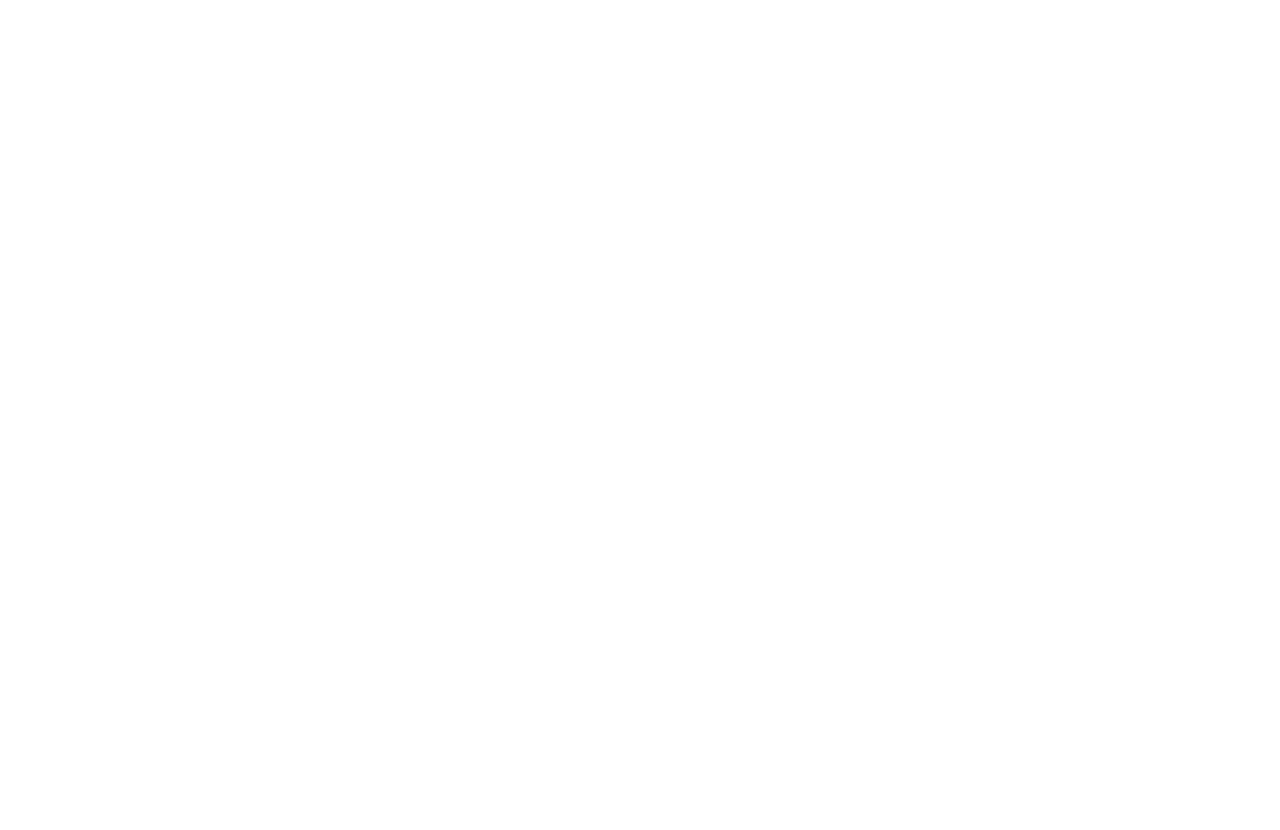
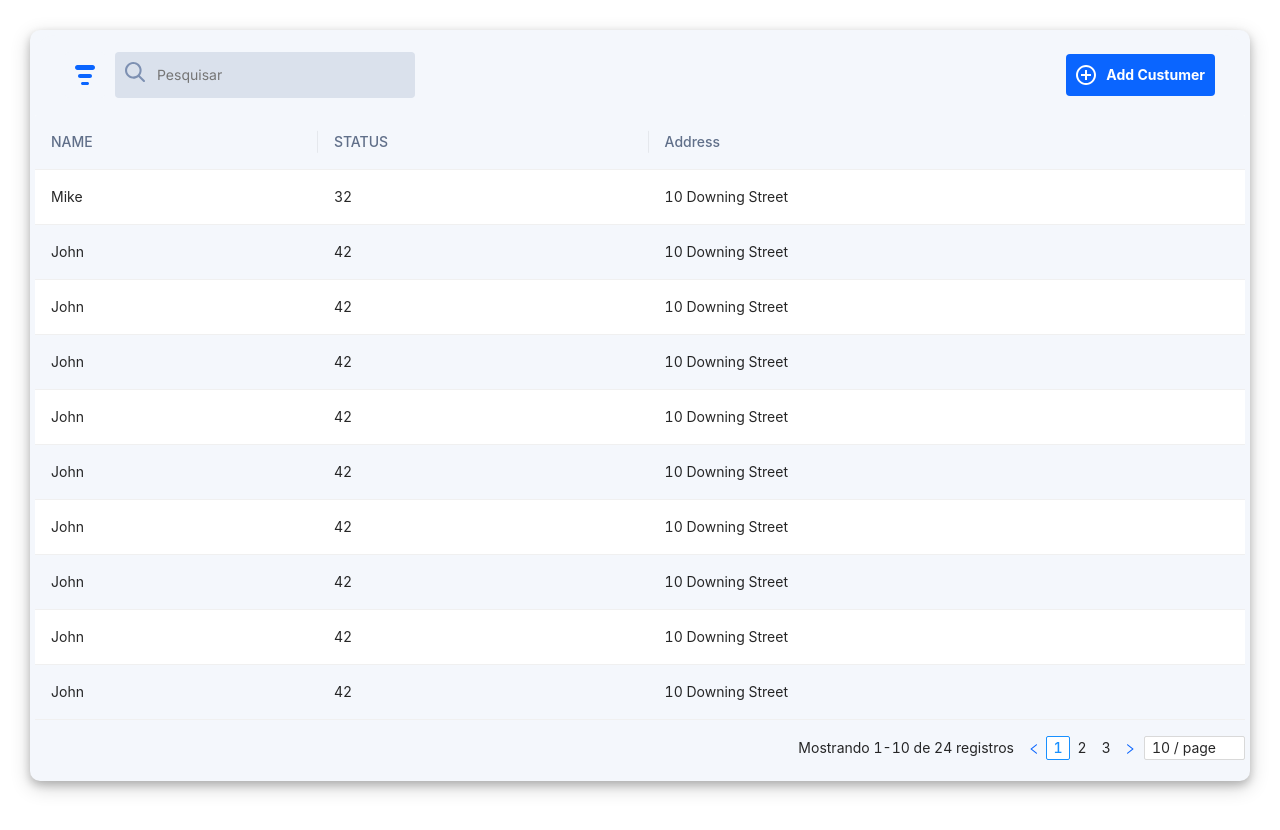
Before and after one commit to dulemos/persons-client, a React (Create React App) app in the folder persons-client/: page / in a window 1280 px wide. Before the commit the page ends 800 px from the top, so only its background shows below. Built offline with nearby package versions, Linux system fonts and the light colour scheme.

Commit message:
[Table] Add table and Search

```diff
--- a/persons-client/package.json
+++ b/persons-client/package.json
@@ -6,8 +6,10 @@
     "@testing-library/jest-dom": "^5.11.5",
     "@testing-library/react": "^11.1.0",
     "@testing-library/user-event": "^12.1.10",
+    "antd": "^4.7.3",
     "react": "^17.0.1",
     "react-dom": "^17.0.1",
+    "react-highlight-words": "^0.16.0",
     "react-scripts": "4.0.0",
     "web-vitals": "^0.2.4"
   },
--- a/persons-client/src/App.css
+++ b/persons-client/src/App.css
@@ -1,3 +1,20 @@
 .App {
   background-color: #ffffff;
 }
+
+tr:nth-child(even) {
+  background-color: #F4F7FC;
+}
+
+th {
+  background-color: #F4F7FC!important;
+  color: #606F89!important;
+}
+
+.app-body {
+  margin: 30px;
+  padding: 5px;
+  border-radius: 10px;
+  background-color: #F4F7FC;
+  box-shadow: 0 4px 8px 0 rgba(0, 0, 0, 0.2), 0 6px 20px 0 rgba(0, 0, 0, 0.19)
+}
--- a/persons-client/src/App.js
+++ b/persons-client/src/App.js
@@ -1,9 +1,16 @@
-import './App.css';
+import "./App.css";
+import "../node_modules/antd/dist/antd.css";
+
+import Content from "./Containers/Content/Content";
 
 function App() {
+
+
+
+
   return (
     <div className="App">
-
+      <Content />
     </div>
   );
 }
--- a/persons-client/src/Components/Button/Button.css
+++ b/persons-client/src/Components/Button/Button.css
@@ -5,10 +5,11 @@
     flex-direction: row;
     align-items: center;
     padding: 10px;
+    font-weight: bold;
 }
 
-.primary :last-child {
-    margin-left: 10px;
+.primary :first-child {
+    margin-right: 10px;
 }
 
 
@@ -30,7 +31,8 @@
 }
 
 .secundary {
-    background-color: #ffffff;
+    background-color: #F4F7FC;
+
 }
 
 button svg path {
--- a/persons-client/src/Components/Input/Input.js
+++ b/persons-client/src/Components/Input/Input.js
@@ -19,6 +19,7 @@
           type={this.props.type}
           placeholder={this.props.placeholder}
           className="input"
+          onChange={this.props.onChange}
         ></input>
       </div>
     );
--- /dev/null
+++ b/persons-client/src/Containers/Content/Content.js
@@ -0,0 +1,240 @@
+import React, { Component } from "react";
+import TableHeader from "../TableHeader/TableHeader";
+import Button from "../../Components/Button/Button";
+import Input from "../../Components/Input/Input";
+import { Table } from "antd";
+import Highlighter from "react-highlight-words";
+
+export default class Content extends Component {
+  constructor(props) {
+    super(props);
+
+    this.state = {
+      isLoading: true,
+      dataSource: [
+        {
+          key: "1",
+          name: "Mike",
+          age: 32,
+          address: "10 Downing Street",
+        },
+        {
+          key: "2",
+          name: "John",
+          age: 42,
+          address: "10 Downing Street",
+        },
+        {
+          key: "3",
+          name: "John",
+          age: 42,
+          address: "10 Downing Street",
+        },
+        {
+          key: "4",
+          name: "John",
+          age: 42,
+          address: "10 Downing Street",
+        },
+        {
+          key: "5",
+          name: "John",
+          age: 42,
+          address: "10 Downing Street",
+        },
+        {
+          key: "6",
+          name: "John",
+          age: 42,
+          address: "10 Downing Street",
+        },
+        {
+          key: "7",
+          name: "John",
+          age: 42,
+          address: "10 Downing Street",
+        },
+        {
+          key: "8",
+          name: "John",
+          age: 42,
+          address: "10 Downing Street",
+        },
+        {
+          key: "9",
+          name: "John",
+          age: 42,
+          address: "10 Downing Street",
+        },
+        {
+          key: "10",
+          name: "John",
+          age: 42,
+          address: "10 Downing Street",
+        },
+        {
+          key: "11",
+          name: "John",
+          age: 42,
+          address: "10 Downing Street",
+        },
+        {
+          key: "12",
+          name: "John",
+          age: 42,
+          address: "10 Downing Street",
+        },
+        {
+          key: "13",
+          name: "John",
+          age: 42,
+          address: "10 Downing Street",
+        },
+        {
+          key: "14",
+          name: "John",
+          age: 42,
+          address: "10 Downing Street",
+        },
+        {
+          key: "15",
+          name: "John",
+          age: 42,
+          address: "10 Downing Street",
+        },
+        {
+          key: "15",
+          name: "John",
+          age: 42,
+          address: "10 Downing Street",
+        },
+        {
+          key: "16",
+          name: "John",
+          age: 42,
+          address: "10 Downing Street",
+        },
+        {
+          key: "17",
+          name: "John",
+          age: 42,
+          address: "10 Downing Street",
+        },
+        {
+          key: "18",
+          name: "John",
+          age: 42,
+          address: "10 Downing Street",
+        },
+        {
+          key: "19",
+          name: "John",
+          age: 42,
+          address: "10 Downing Street",
+        },
+        {
+          key: "20",
+          name: "John",
+          age: 42,
+          address: "10 Downing Street",
+        },
+        {
+          key: "21",
+          name: "John",
+          age: 42,
+          address: "10 Downing Street",
+        },
+        {
+          key: "22",
+          name: "John",
+          age: 42,
+          address: "10 Downing Street",
+        },
+        {
+          key: "23",
+          name: "John",
+          age: 42,
+          address: "10 Downing Street",
+        },
+      ],
+
+      searchResult: null,
+      searchText: "",
+    };
+  }
+
+  handleInputChange = async (e) => {
+
+
+    let search = e.target.value;
+
+
+    const searchResult = await this.state.dataSource.filter(data => data.name.toLowerCase().includes(search.toLowerCase()))
+    this.setState({ searchResult })
+
+
+  };
+
+  componentDidMount() {
+    this.setState({ isLoading: false, searchResult: this.state.dataSource });
+  }
+
+  render() {
+    const columns = [
+      {
+        title: "NAME",
+        dataIndex: "name",
+        key: "name",
+        render: (text) => (
+          <Highlighter
+            highlightStyle={{ backgroundColor: "#ffc069", padding: 0 }}
+            searchWords={[this.state.searchText]}
+            autoEscape
+            textToHighlight={text ? text.toString() : ""}
+          />
+        ),
+      },
+      {
+        title: "STATUS",
+        dataIndex: "age",
+        key: "age",
+      },
+      {
+        title: "Address",
+        dataIndex: "address",
+        key: "address",
+      },
+    ];
+    return (
+      <div className="app-body">
+        <TableHeader>
+          <div className="table-options">
+            <Button type="secundary" icon="filter" />
+            <Input
+              type="text"
+              icon="search"
+              placeholder="Pesquisar"
+              onChange={this.handleInputChange}
+            />
+          </div>
+          <Button type="primary" icon="add">
+            Add Custumer
+          </Button>
+        </TableHeader>
+        <Table
+          dataSource={this.state.searchResult == null ? this.state.dataSource : this.state.searchResult}
+          columns={columns}
+          pagination={{
+            size: "small",
+            showSizeChanger: true,
+            defaultPageSize: 10,
+            total: this.state.dataSource.length,
+            showTotal: (total, range) =>
+              `Mostrando ${range[0]}-${range[1]} de ${total} registros`,
+          }}
+          loading={this.state.isLoading}
+        />
+      </div>
+    );
+  }
+}
--- /dev/null
+++ b/persons-client/src/Containers/TableHeader/TableHeader.css
@@ -0,0 +1,19 @@
+.table-header {
+    display: flex;
+    flex-direction: row;
+    align-items: center;
+    justify-content: space-between;
+    background-color: #F4F7FC;
+    height: 80px;
+    border-top-left-radius: 20px;
+    border-top-right-radius: 20px;
+    padding: 30px;
+}
+
+.table-options {
+    display: flex;
+    flex-direction: row;
+}
+.table-options button{
+    margin-right: 10px;
+}
--- /dev/null
+++ b/persons-client/src/Containers/TableHeader/TableHeader.js
@@ -0,0 +1,21 @@
+import React, {Component} from 'react'
+
+
+import './TableHeader.css'
+
+
+export default class TableHeader extends Component {
+    constructor(props){
+        super(props);
+
+        this.state = {}
+    }
+
+    render() {
+        return (
+            <div className="table-header">
+                {this.props.children}
+            </div>
+        )
+    }
+}
```
Also changed, not shown: 1 other file (tests, documents, lock files or other folders).
